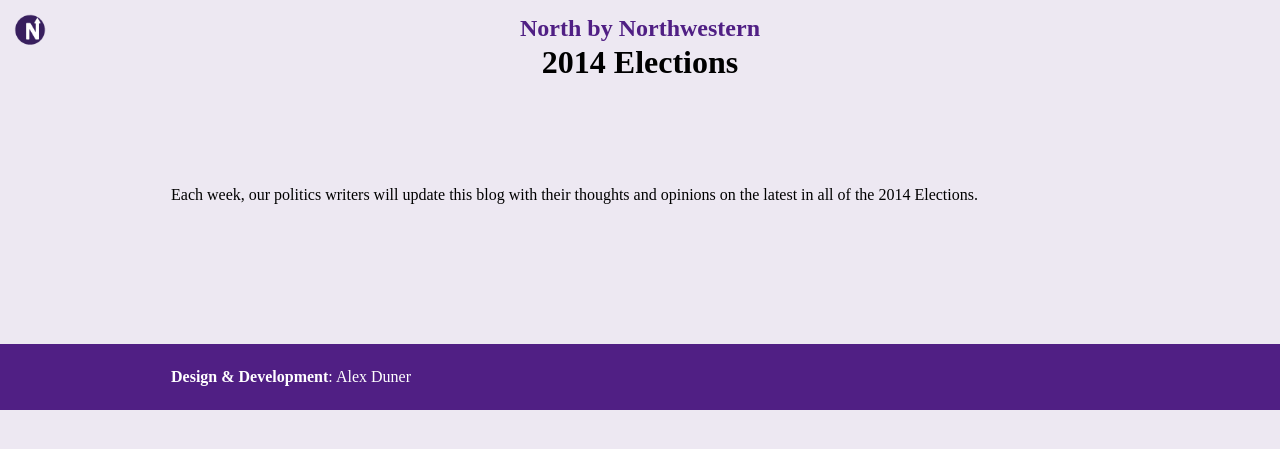
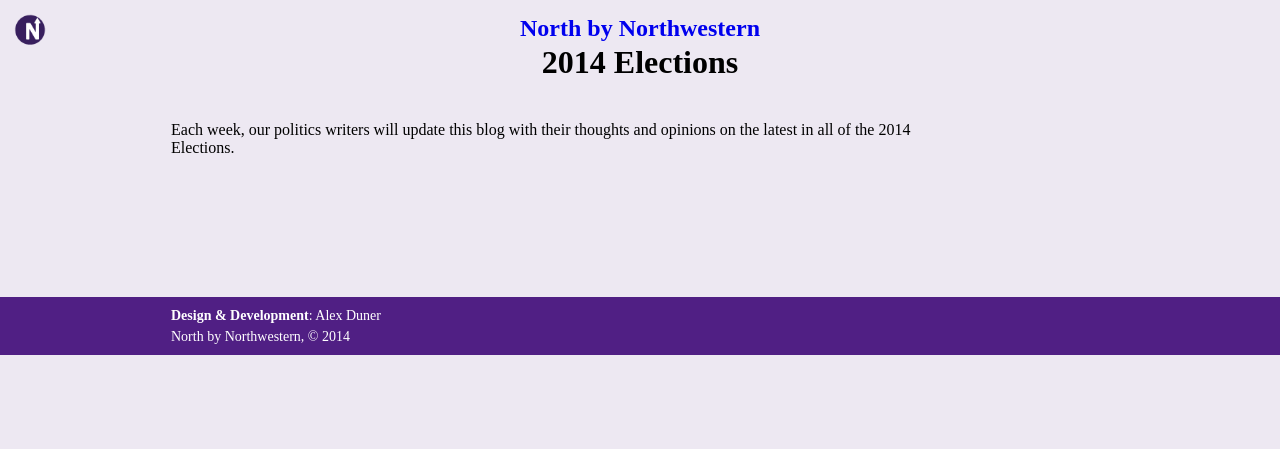
Before and after one commit to northbynorthwestern/nbn-elections, a Django app: template elections/templates/index.html in a window 1280 px wide. Shown: the top 449 px of the page. Run offline with Django 3.2, Linux system fonts and the light colour scheme; the template is opened without the code that fills it, so the values that code supplies are empty; some libraries are stand-ins or nearby versions.

Commit message:
So many changes. Things are happening

```diff
--- a/elections/elections/urls.py
+++ b/elections/elections/urls.py
@@ -10,5 +10,6 @@
     # (r'^tinymce/', include('tinymce.urls')),
 
     url(r'^$', views.LandingView.as_view(), name='landing'),
+    url(r'^post/(?P<slug>[\w-]+)/$', views.PostView.as_view(), name='post'),
     url(r'^admin/', include(admin.site.urls)),
 )
--- a/elections/static/scss/_footer.scss
+++ b/elections/static/scss/_footer.scss
@@ -7,5 +7,11 @@
   .content-wrapper {
     padding-top: 0.5em;
     padding-bottom: 0.5em;
+
+    .credits p {
+      font-size: .875em;
+      margin: 0;
+      line-height: 1.5em;
+    }
   }
 }
--- a/elections/static/scss/_header.scss
+++ b/elections/static/scss/_header.scss
@@ -1,10 +1,13 @@
+header a {
+  text-decoration: none;
+}
 
 .logo {
+  @include transition(all 0.5s);
   z-index: 10;
   top: 10px;
   left: 10px;
   height: $masthead-height;
-  @include transition(all 0.5s);
 
   @include media($large) {
     position: fixed;
@@ -62,8 +65,13 @@
   @include serif;
   margin-top: 20px;
   h1 {
+    margin-bottom: 0;
     margin-top: 0;
     width: 100%;
     text-align: center;
+
+    a {
+      color: #000;
+    }
   }
 }
--- a/elections/static/scss/_layout.scss
+++ b/elections/static/scss/_layout.scss
@@ -16,7 +16,7 @@
 }
 
 main.content-wrapper {
-  margin-top: 20px;
+  padding-top: 0;
 }
 
 .posts {
--- a/elections/static/scss/_post.scss
+++ b/elections/static/scss/_post.scss
@@ -1,15 +1,35 @@
+p.info {
+  @include media($large) {
+    @include span-columns(10 of 12);
+  }
+
+  @include media($medium) {
+    @include span-columns(10 of 12);
+  }
+
+  @include media($small) {
+    @include span-columns(8 of 8);
+  }
+}
+
 article.post {
   clear: both;
   float: none !important;
   padding-top: 4em;
 
+  &:first-of-type {
+    padding-top: 1em;
+  }
+
   h3 {
     @include serif;
     font-size: 1.375em;
-    margin-bottom: 0.25em;
+    margin-bottom: .25em;
+
     a {
       color: $purple;
       text-decoration: none;
+
       &:hover {
         text-decoration: underline;
       }
@@ -17,42 +37,49 @@
   }
 
   .meta {
+    font-size: .875em;
+    font-weight: 700;
     margin-top: 0;
-    font-size: 0.875em;
-    font-weight: 700;
 
     .authors {
+      margin-right: 7px;
       text-transform: uppercase;
-      margin-right: 7px;
     }
+
     .date {
       font-weight: 500;
     }
   }
 
   .content {
+
     @include media($large) {
       @include span-columns(8 of 12);
     }
+
     @include media($medium) {
       @include span-columns(10 of 12);
       padding-right: 1em;
     }
+
     @include media($small) {
       @include span-columns(8 of 8)
     }
   }
 
   .state {
+    color: transparentize($purple, 0.2);
     font-size: 5em;
-    color: $purple;
     text-align: right;
+
     @include media($large) {
       @include span-columns(2 of 12);
     }
+
     @include media($medium) {
       @include span-columns(2 of 12);
     }
+
     @include media($small) {
       display: none;
     }
--- a/elections/templates/base.html
+++ b/elections/templates/base.html
@@ -19,10 +19,10 @@
   </div>
 
 	<header class="masthead">
-    <p>North by Northwestern</p>
+    <a href="http://northbynorthwestern.com"><p>North by Northwestern</p></a>
 	</header>
 	<header class="banner content-wrapper">
-    <h1>2014 Elections</h1>
+    <h1><a href="{% url 'landing' %}">2014 Elections</a></h1>
   </header>
 
 	<main class="content-wrapper">
@@ -33,6 +33,7 @@
     <div class="content-wrapper">
       <div class="credits">
         <p><strong>Design & Development</strong>: </a>Alex Duner</p>
+        <p>North by Northwestern, &copy; 2014</p>
       </div>
     </div>
   </footer>
--- a/elections/templates/includes/main_polls.html
+++ b/elections/templates/includes/main_polls.html
@@ -0,0 +1 @@
+<div class="polls" style="width: 100%; height: 50px; background-color: peachpuff;"></div>
--- a/elections/templates/index.html
+++ b/elections/templates/index.html
@@ -9,7 +9,7 @@
 {% for post in posts %}
 	<article class="post">
 		<header>
-			<h3><a href="">{{ post.title }}</a></h3>
+			<h3><a href="{% url 'post' post.slug %}">{{ post.title }}</a></h3>
 			<p class="meta">
 			{% if post.author.all|length >= 1 %}
 				By
```
Also changed, not shown: elections/posts/views.py (+12 -1 lines), elections/templates/post.html (+30 -0 lines), elections/static/css/app.css, 1 other file.
